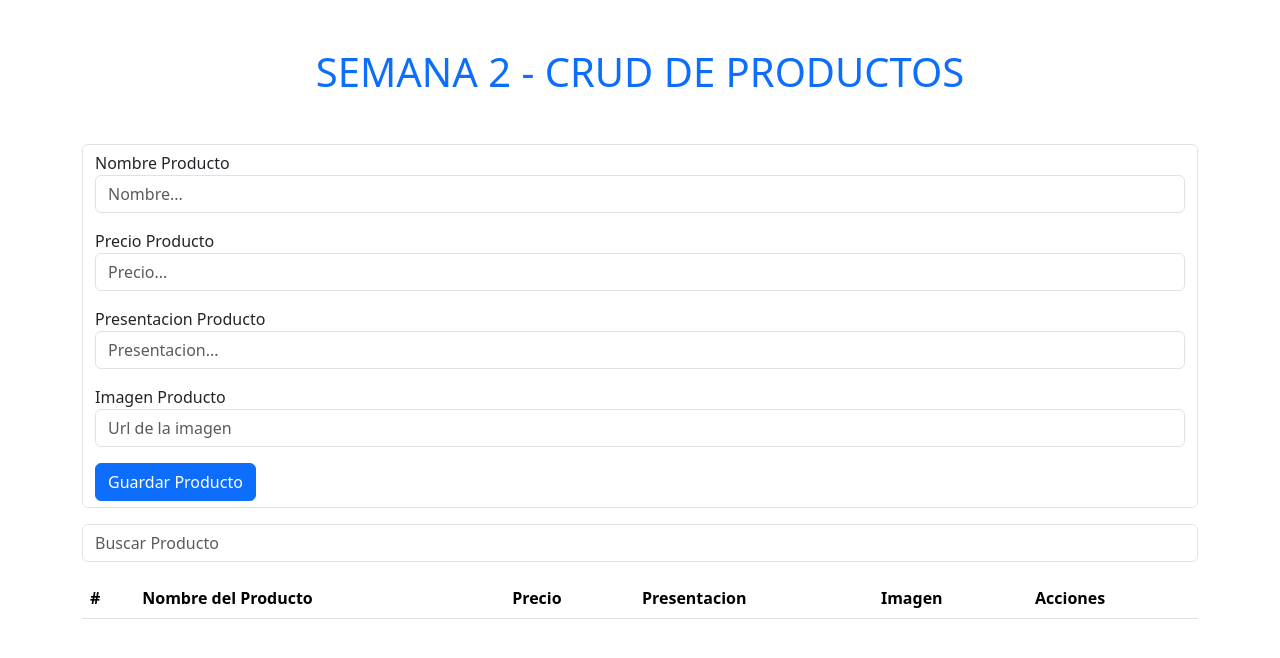
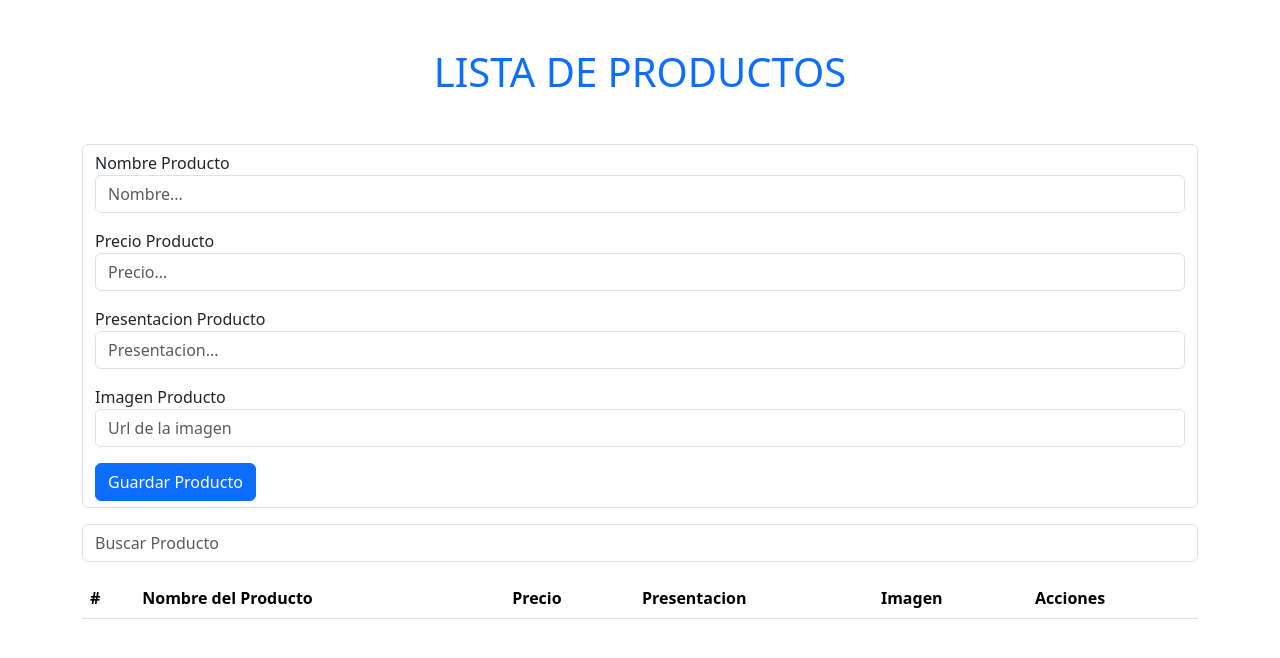
Before and after one commit to JoseMezaZ/crud, a plain HTML site: page index.html in a window 1280 px wide. Drawn offline with nearby package versions, Linux system fonts and the light colour scheme.

Commit message:
Update index.html

```diff
--- a/index.html
+++ b/index.html
@@ -3,12 +3,12 @@
 <head>
     <meta charset="UTF-8">
     <meta name="viewport" content="width=device-width, initial-scale=1.0">
-    <title>CRUD</title>
+    <title>SEMANA 2 - LocalStorage - CRUD</title>
     <link href="https://cdn.jsdelivr.net/npm/bootstrap@5.3.3/dist/css/bootstrap.min.css" rel="stylesheet" integrity="sha384-QWTKZyjpPEjISv5WaRU9OFeRpok6YctnYmDr5pNlyT2bRjXh0JMhjY6hW+ALEwIH" crossorigin="anonymous">
 </head>
 <body>
     <!--======TITULO======-->
-    <h1 class="text-center my-5 text-primary"> SEMANA 2 - CRUD DE PRODUCTOS</h1>
+    <h1 class="text-center my-5 text-primary"> LISTA DE PRODUCTOS</h1>
 
     <!--======FORMULARIO======-->
     <div class="container">
```
